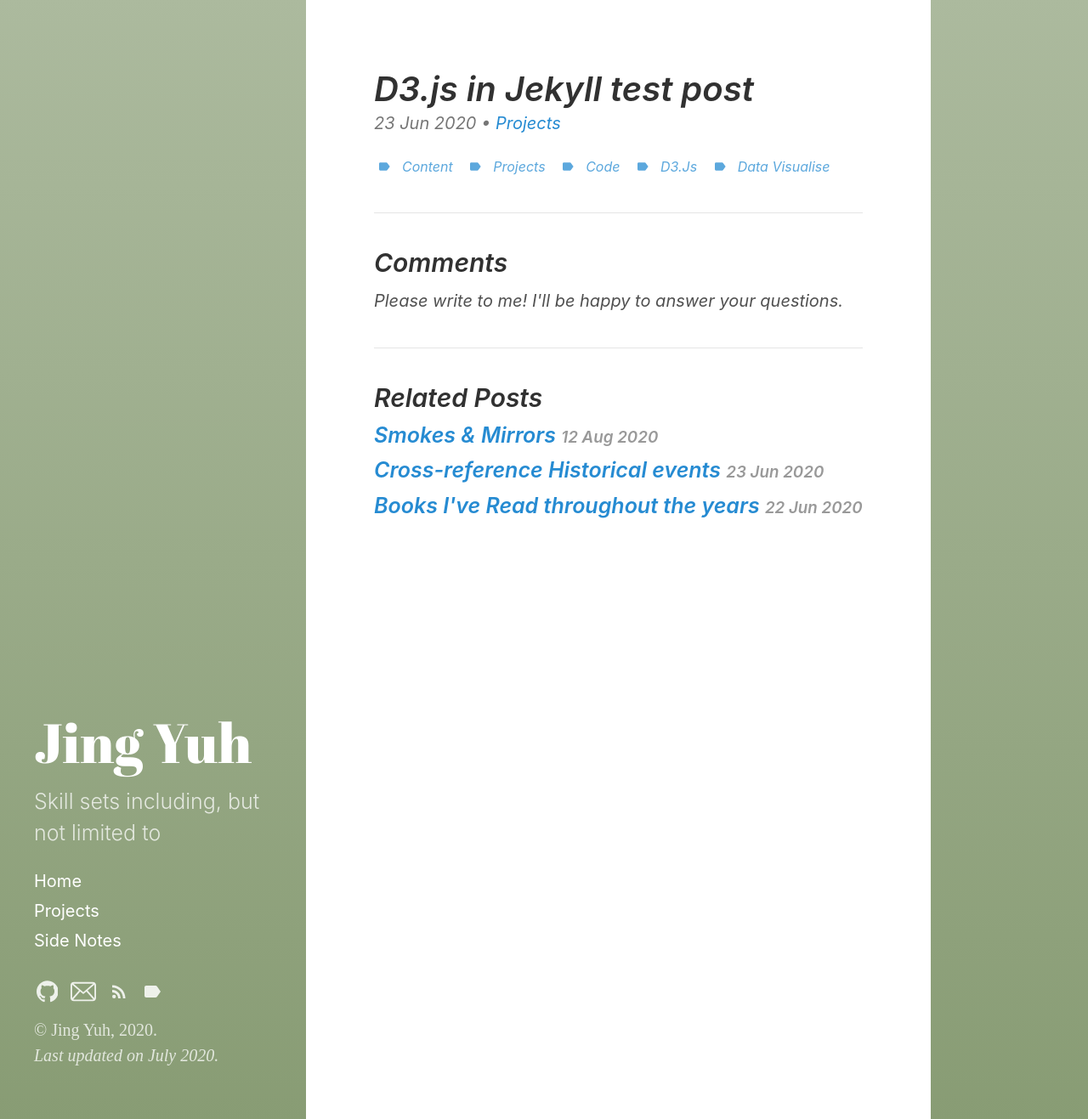
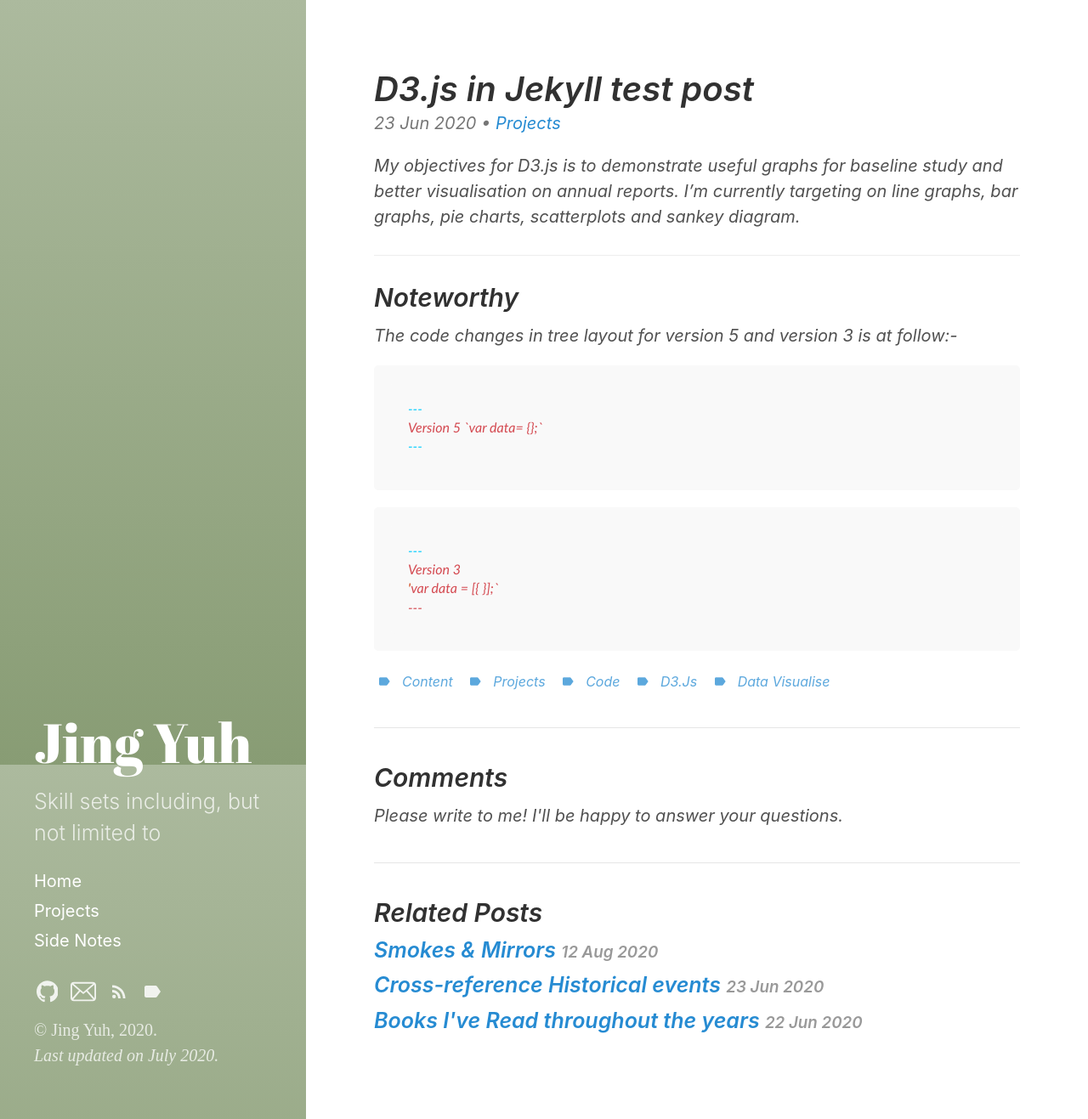
Before and after one commit to jyang123-bit/Website, a Jekyll site: the page built from _posts/2020-06-23-D3.js.md, in a window 1280 px wide and 1317 px high. Shown: the whole window at 85% size. Built offline with Jekyll 4.4.1, drawn with Linux system fonts in a browser that asks for light colours.

Commit message:
Update 2020-06-23-D3.js.md

````diff
--- a/_posts/2020-06-23-D3.js.md
+++ b/_posts/2020-06-23-D3.js.md
@@ -15,3 +15,23 @@
 
 last_modified_at:
 ---
+
+My objectives for D3.js is to demonstrate useful graphs for baseline study and better visualisation on annual reports. I'm currently targeting on line graphs, bar graphs, pie charts, scatterplots and sankey diagram.
+
+---
+
+## Noteworthy
+The code changes in tree layout for version 5 and version 3 is at follow:-
+
+```md
+---
+Version 5 `var data= {};`
+---
+```
+
+```md
+---
+Version 3
+'var data = [{ }];`
+---
+```
````
